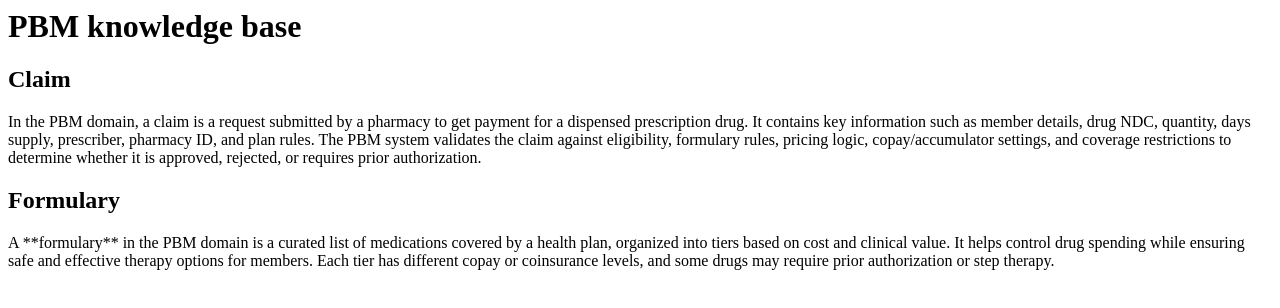
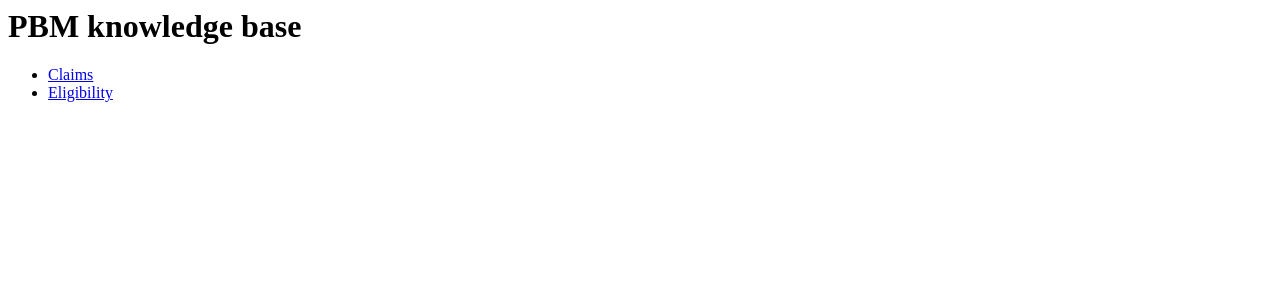
Before and after one commit to madhurtrivedi/pbm-Knowledge, a plain HTML site: page docs/index.html in a window 1280 px wide. Drawn offline with Linux system fonts and the light colour scheme.

Commit message:
Update index.html

```diff
--- a/docs/index.html
+++ b/docs/index.html
@@ -1,7 +1,6 @@
 <h1>PBM knowledge base</h1>
 
-<h2>Claim</h2>
-<p>In the PBM domain, a claim is a request submitted by a pharmacy to get payment for a dispensed prescription drug. It contains key information such as member details, drug NDC, quantity, days supply, prescriber, pharmacy ID, and plan rules. The PBM system validates the claim against eligibility, formulary rules, pricing logic, copay/accumulator settings, and coverage restrictions to determine whether it is approved, rejected, or requires prior authorization.</p>
-
-<h2>Formulary</h2>
-<p>A **formulary** in the PBM domain is a curated list of medications covered by a health plan, organized into tiers based on cost and clinical value. It helps control drug spending while ensuring safe and effective therapy options for members. Each tier has different copay or coinsurance levels, and some drugs may require prior authorization or step therapy.</p>
+<ul>
+  <li><a href="claim">Claims</a></li>
+  <li><a href="formulary">Eligibility</a></li>
+</ul>
```
